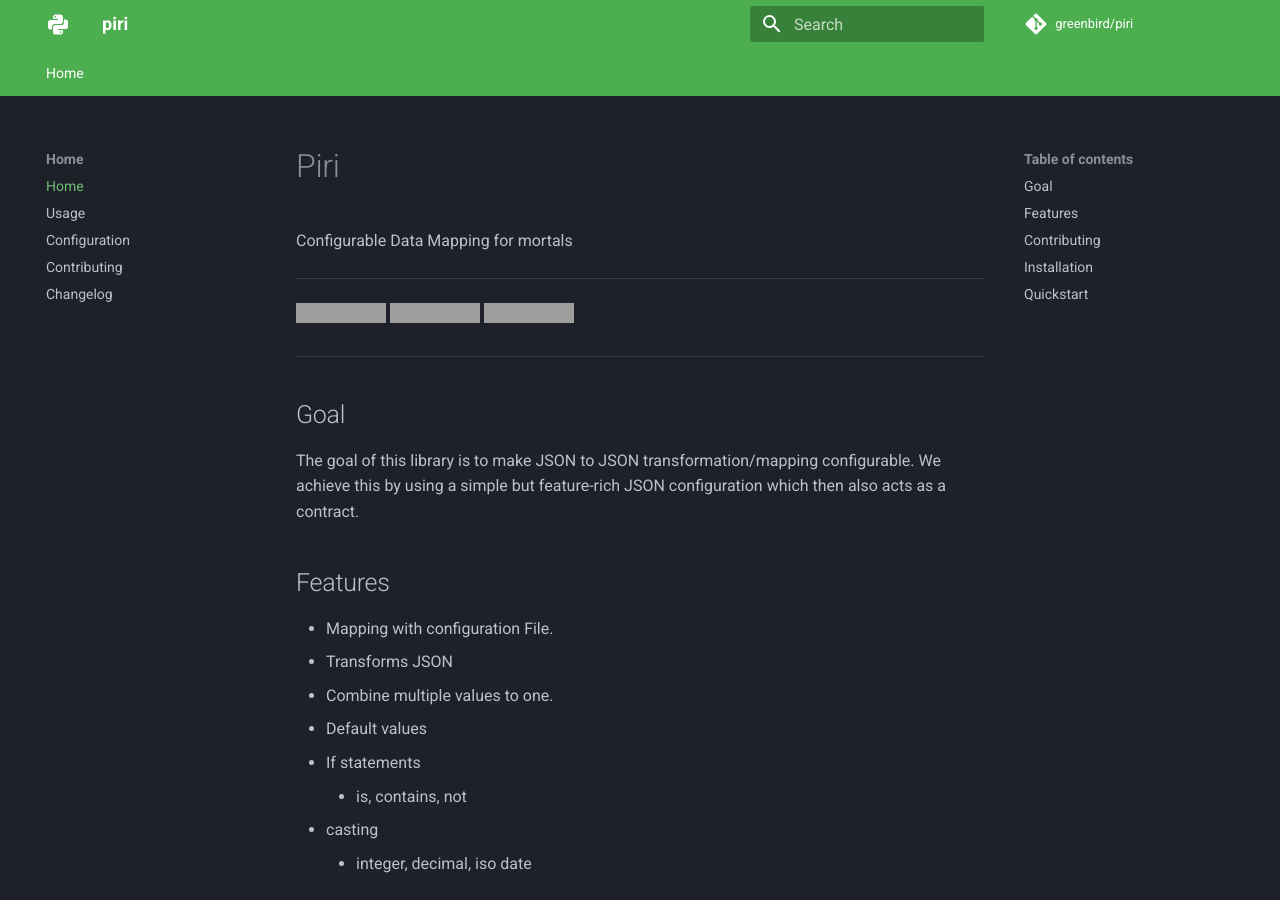
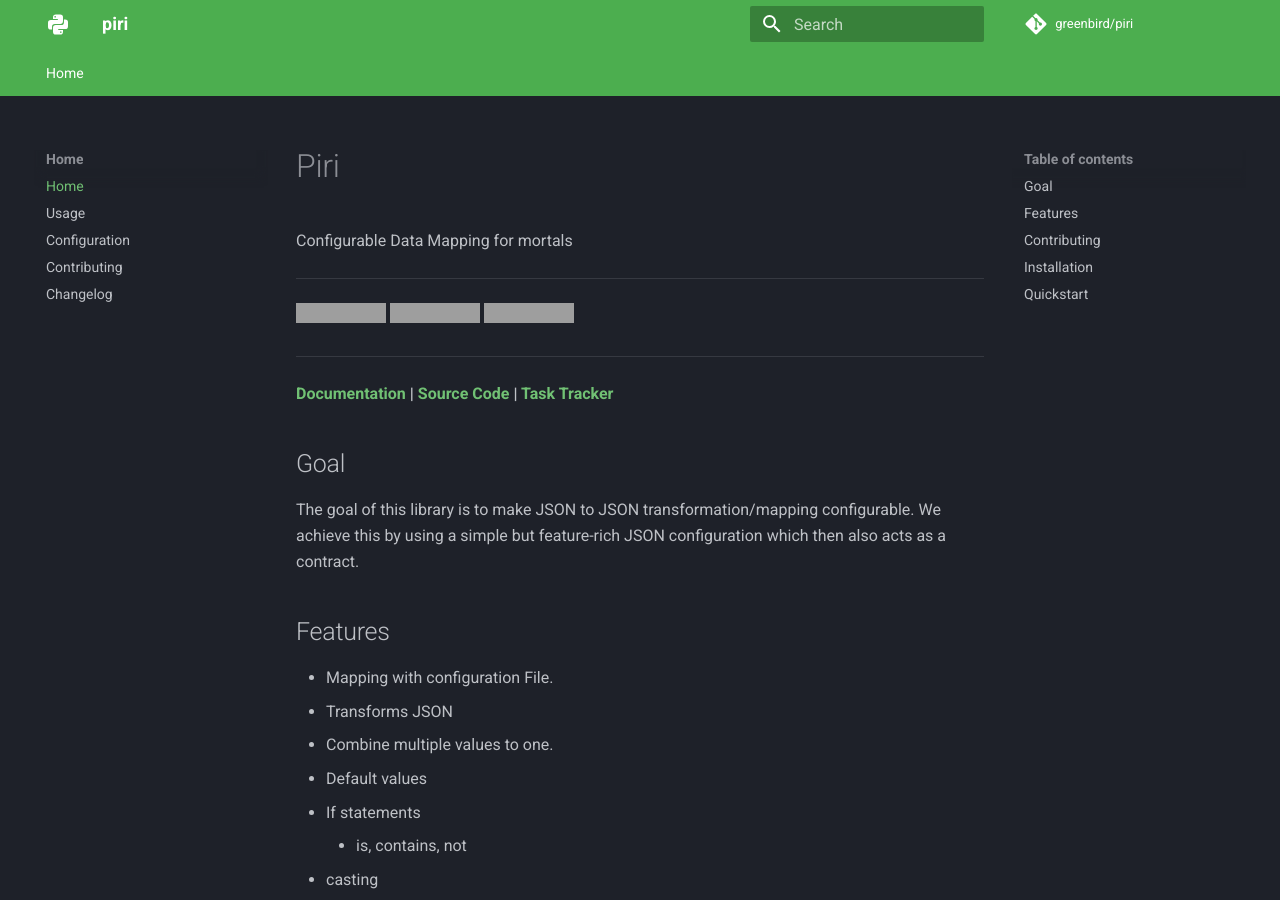
Before and after one commit to kaiba-tech/kaiba, an MkDocs documentation site: the page built from docs/index.md, in a window 1280 px wide and 900 px high. Built offline with MkDocs 1.6.1 and Material for MkDocs 9.7.7, drawn with Linux system fonts in a browser that asks for light colours; comment, search, counter and statistics services are not loaded; grey boxes are pictures that could not be loaded.

Commit message:
adds links to documentation issue tracker and source code in index and pyproject.toml(pypi) (#50)

```diff
--- a/docs/index.md
+++ b/docs/index.md
@@ -6,6 +6,9 @@ ___
 [![wemake-python-styleguide](https://img.shields.io/badge/style-wemake-000000.svg)](https://github.com/wemake-services/wemake-python-styleguide)
 ___
 
+**[Documentation](https://greenbird.github.io/piri/) |
+[Source Code](https://github.com/greenbird/piri) |
+[Task Tracker](https://github.com/greenbird/piri/issues)**
 
 ## Goal
 
--- a/pyproject.toml
+++ b/pyproject.toml
@@ -7,7 +7,7 @@ authors = ["Thomas Borgen <thomas.borgen@greenbird.com>"]
 license = "MIT"
 readme = "docs/index.md"
 repository = "https://github.com/greenbird/piri"
-homepage = ""
+documentation = "https://greenbird.github.io/piri/"
 
 keywords = [
   "Json mapping",
```
